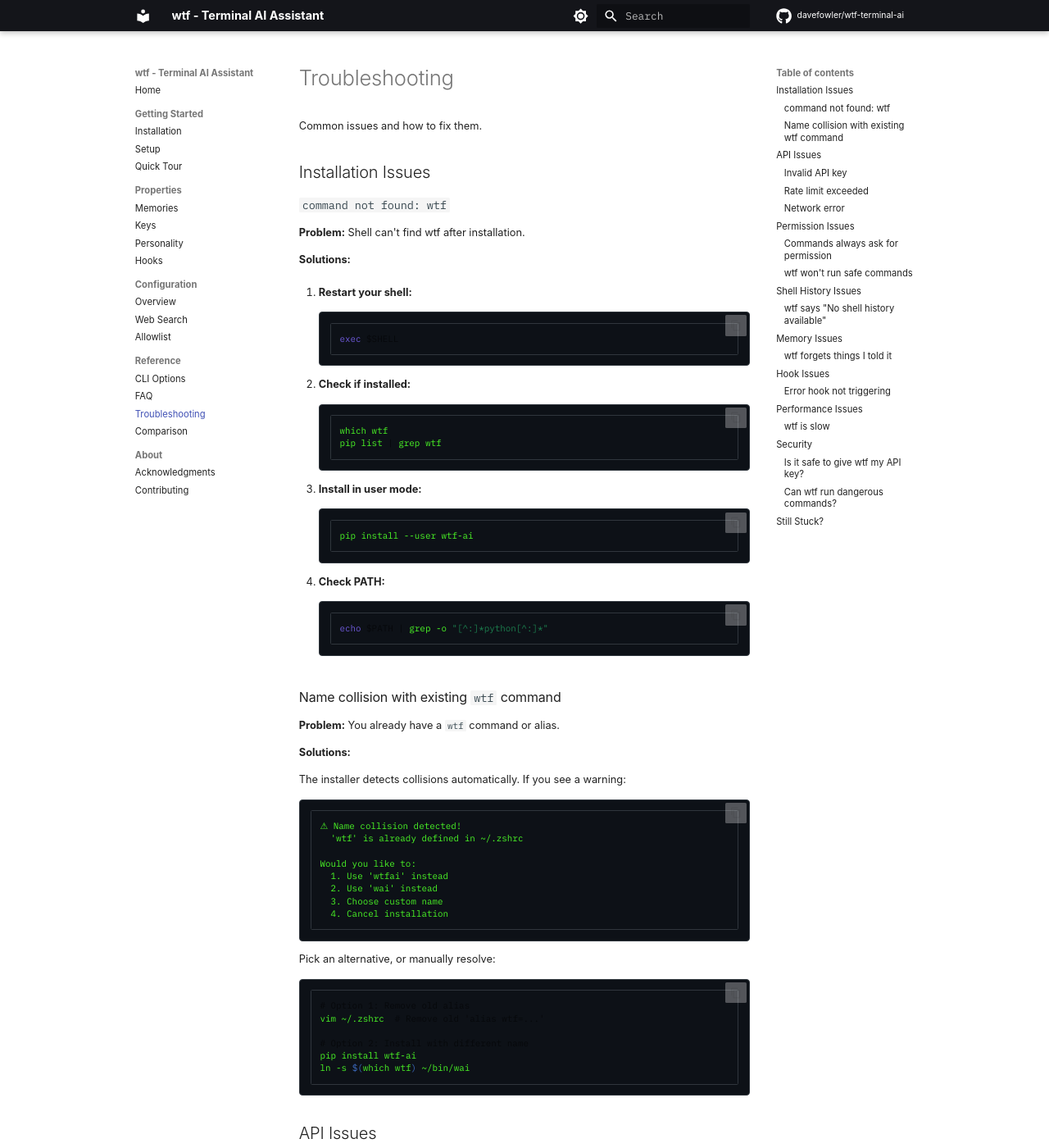
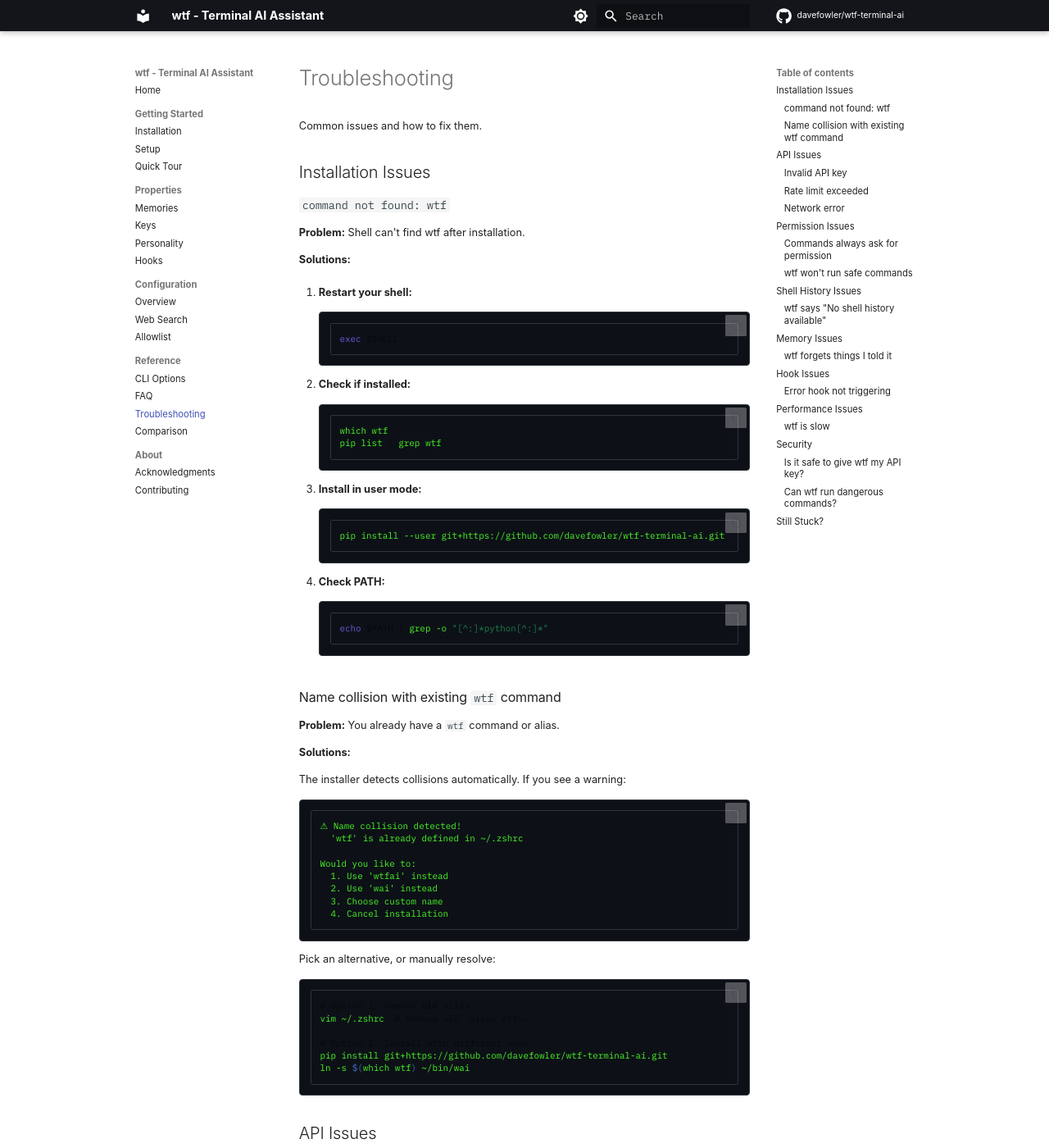
Before and after one commit to davefowler/wtf-terminal-ai, an MkDocs documentation site: the page built from docs/troubleshooting.md, in a window 1280 px wide and 1400 px high. Shown: the whole window at 82% size. Built offline with MkDocs 1.6.1 and Material for MkDocs 9.7.7, drawn with Linux system fonts in a browser that asks for light colours; comment, search, counter and statistics services are not loaded.

Commit message:
Update pip install to use GitHub repo URL
Co-authored-by: davefowler <davefowler@gmail.com>

````diff
--- a/docs/troubleshooting.md
+++ b/docs/troubleshooting.md
@@ -23,7 +23,7 @@ Common issues and how to fix them.
 
 3. **Install in user mode:**
    ```bash
-   pip install --user wtf-ai
+   pip install --user git+https://github.com/davefowler/wtf-terminal-ai.git
    ```
 
 4. **Check PATH:**
@@ -57,7 +57,7 @@ Pick an alternative, or manually resolve:
 vim ~/.zshrc  # Remove old 'alias wtf=...'
 
 # Option 2: Install with different name
-pip install wtf-ai
+pip install git+https://github.com/davefowler/wtf-terminal-ai.git
 ln -s $(which wtf) ~/bin/wai
 ```
 
````
Also changed, not shown: README.md (+1 -1 lines), docs/getting-started.md (+1 -1 lines), docs/index.md (+1 -1 lines), 1 other file.
